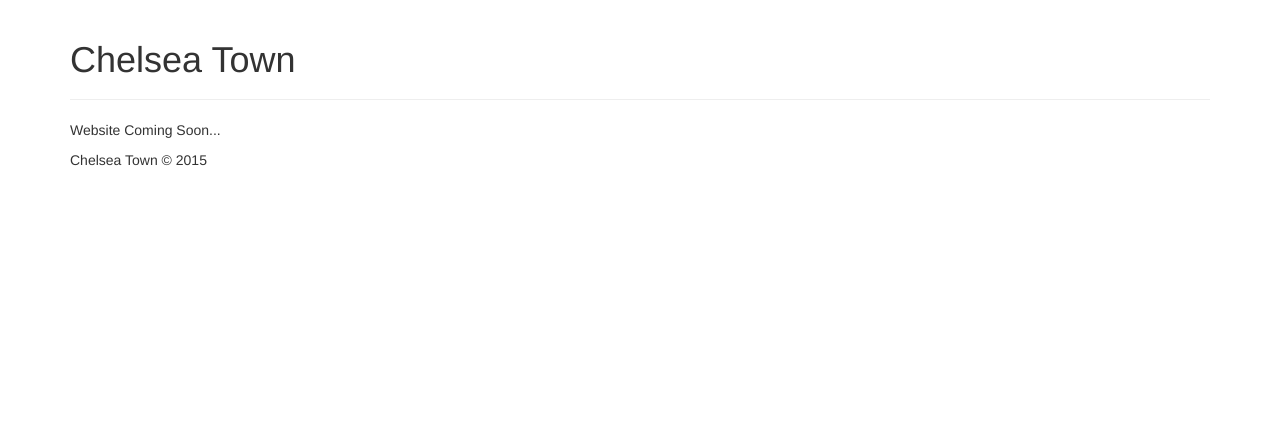
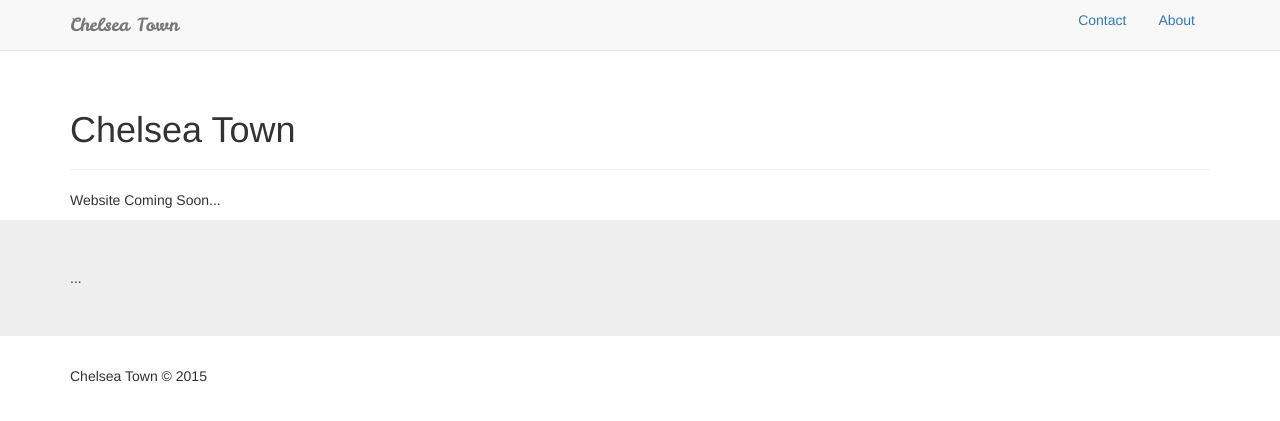
Before and after one commit to schatzab/chelseatown, a PHP site: page /dev/index.php in a window 1280 px wide. Shown: the top 421 px of the page. Run offline with PHP 8.4, Linux system fonts and the light colour scheme; some libraries are stand-ins or nearby versions.

Commit message:
more structure building

```diff
--- /dev/null
+++ b/dev/css/style.css
@@ -0,0 +1,10 @@
+body {
+  padding-top: 70px; }
+
+.head_text {
+  font-family: 'Leckerli One', cursive; }
+
+.ct_nav {
+  float: right; }
+
+/*# sourceMappingURL=style.css.map */
--- a/dev/inc/header.inc.php
+++ b/dev/inc/header.inc.php
@@ -1,6 +1,17 @@
-<div class="container">
+<header class="container">
+  <nav class="navbar navbar-default navbar-fixed-top">
+	  <div class="container">
+      	<a class="navbar-brand" href="#">
+        	<div class="head_text">Chelsea Town</div>
+     	</a>
+      	<ul class="nav nav-pills ct_nav">
+  			<li role="presentation" class=""><a href="#">Contact</a></li>
+  			<li role="presentation" class=""><a href="#">About</a></li>
+		</ul>
+	  </div>
+  </nav>
   <div class="page-header">
     <h1>Chelsea Town</h1>
   </div>
   <p>Website Coming Soon...</p>
-</div>
+</header>
--- a/dev/index.php
+++ b/dev/index.php
@@ -7,13 +7,18 @@
 <link rel="shortcut icon" href="/images/favicon.ico">
 <link rel="stylesheet" href="http://maxcdn.bootstrapcdn.com/bootstrap/3.3.5/css/bootstrap.min.css">
 <link rel="stylesheet" type="text/css" href="css/style.css">
+<link href='https://fonts.googleapis.com/css?family=Leckerli+One' rel='stylesheet' type='text/css'>
 <title>Chelsea Town - </title>
 </head>
 <body>
 <!-- header -->
  <?php include("inc/header.inc.php"); ?> </div>
 
-
+<div class="jumbotron">
+  <div class="container">
+    ...
+  </div>
+</div>
 
 
 
@@ -22,6 +27,5 @@
 
 <script src="https://ajax.googleapis.com/ajax/libs/jquery/1.11.3/jquery.min.js"></script>
 <script src="https://ajax.googleapis.com/ajax/libs/angularjs/1.4.7/angular.min.js"></script>
-<script src="http://maxcdn.bootstrapcdn.com/bootstrap/3.3.5/js/bootstrap.min.js"></script>
 </body>
 </html>
--- /dev/null
+++ b/dev/scss/style.scss
@@ -0,0 +1,9 @@
+body {
+	padding-top: 70px;
+  }
+.head_text {
+	font-family: 'Leckerli One', cursive;
+}
+.ct_nav {
+	float: right;
+}
```
Also changed, not shown: 1 other file.
